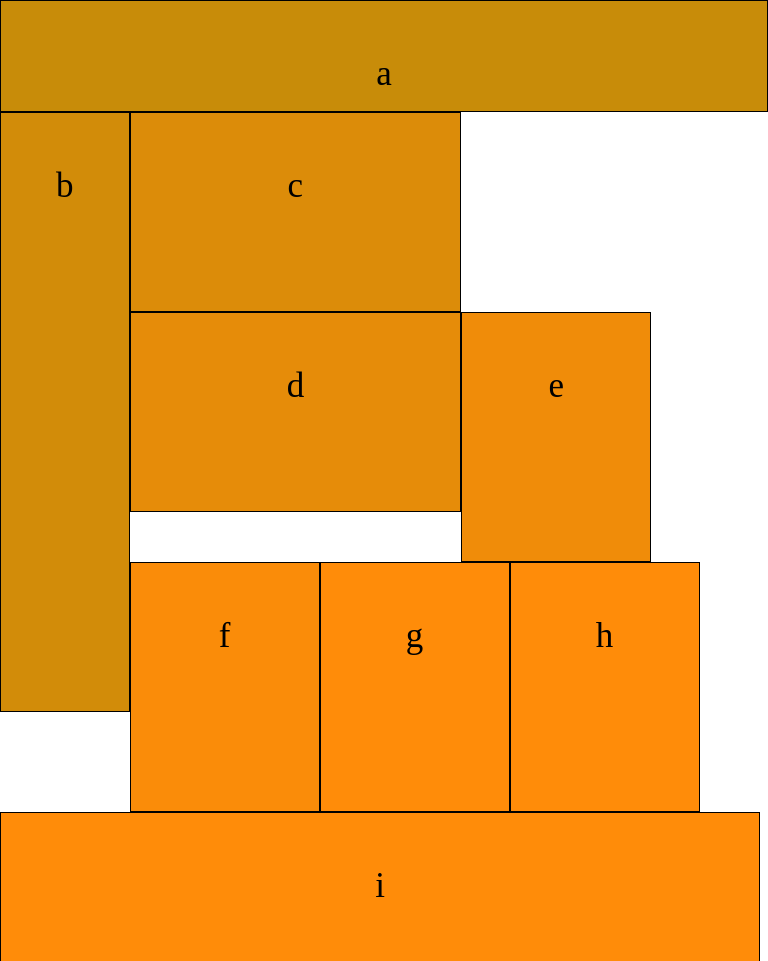
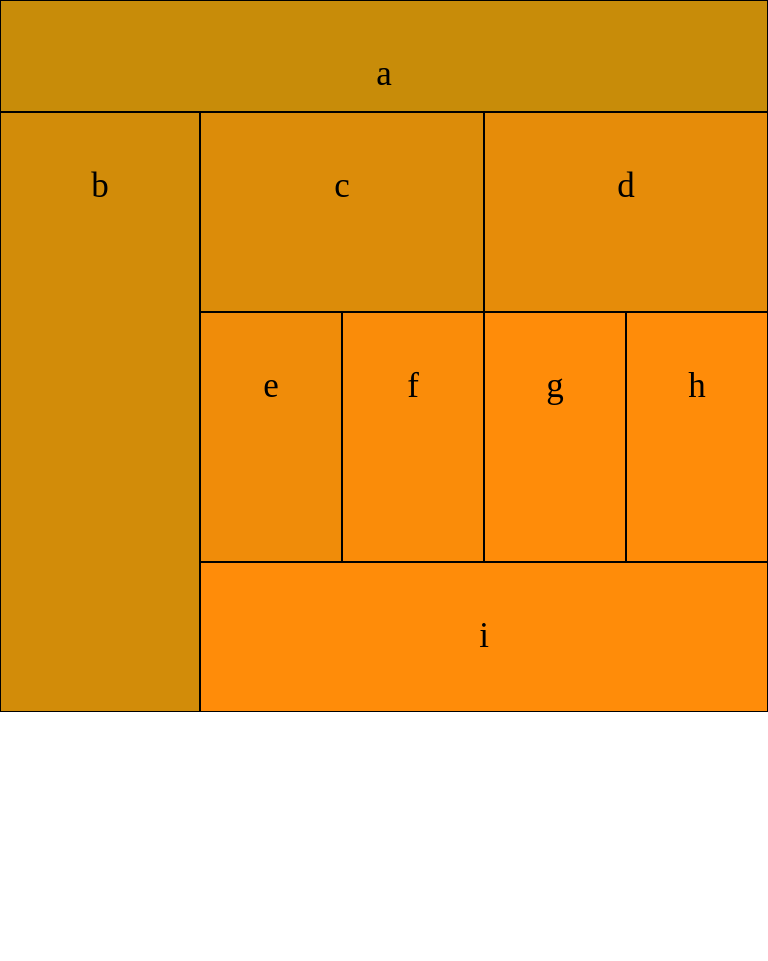
Before and after one commit to Hussein66253/lab-01, a plain HTML site: page index.html in a window 768 px wide. After the commit the page ends 800 px from the top, so only its background shows below. Drawn offline with Linux system fonts and the light colour scheme.

Commit message:
lab1 is fixed and done

```diff
--- a/css/base.css
+++ b/css/base.css
@@ -5,6 +5,7 @@
     background-color: rgb(200, 238, 231);
     border-style: solid;
     border-width: thin;
+    border-bottom: none;
     text-align: center;
     padding: 55px;
   }
@@ -17,6 +18,7 @@
     background-color: rgb(210, 238, 231);
     border-style: solid;
     border-width: thin;
+    border-bottom: none;
     text-align: center;
     padding: 55px;
   }
@@ -29,6 +31,7 @@
     background-color: rgb(220, 238, 231);
     border-style: solid;
     border-width: thin;
+    border-bottom: none;
     text-align: center;
     padding: 55px;
 }
@@ -41,6 +44,7 @@
     background-color: rgb(230, 238, 231);
     border-style: solid;
     border-width: thin;
+    border-bottom: none;
     text-align: center;
     padding: 55px;
 }
@@ -53,6 +57,8 @@
     background-color: rgb(240, 238, 231);
     border-style: solid;
     border-width: thin;
+    border-right: none;
+    border-bottom: none;
     text-align: center;
     padding: 55px;
     float: left;
@@ -66,6 +72,7 @@
     background-color: rgb(250, 238, 231);
     border-style: solid;
     border-width: thin;
+    border-bottom: none;
     text-align: center;
     padding: 55px;
     float: left;
@@ -77,12 +84,12 @@
 
 #G{
     clear: both;
-
     width: 50%;
     height: 250px;
     background-color: rgb(250, 200, 231);
     border-style: solid;
     border-width: thin;
+    border-right: none;
     text-align: center;
     padding: 55px;
     float: left;
@@ -109,6 +116,7 @@
     background-color: rgb(250, 190, 231);
     border-style: solid;
     border-width: thin;
+    border-top: none;
     text-align: center;
     padding: 55px;
     float: left;
@@ -136,7 +144,7 @@
 
 #C{
     float: left;
-    width: 43.2%;
+    width: calc(50% - 100px);
     height: 200px;
     background-color: rgb(220, 140, 9);
     border-style: solid;
@@ -147,10 +155,10 @@
 
 
 #D{
-    /* clear: right; */
-    float: left;
-    width: 43.2%;
-    height: 200px;
+order: 3;
+ float: right;
+ width: calc(50% - 100px);
+ height: 200px;
     background-color: rgb(230, 140, 9);
     border-style: solid;
     border-width: thin;
@@ -161,63 +169,59 @@
 }
 
 #E{
-    clear: right ;
+    /* clear: right ; */
     float: left;
-    /* display: inline-block; */
-    width: 190px;
+    /* width: 25%; */
+    width: calc(25% - 50px);
     height: 250px;
     background-color: rgb(240, 140, 9);
     border-style: solid;
     border-width: thin;
     text-align: center;
     padding: 55px;
-    /* border-right: none; */
 }
 
 #F{
+    /* clear: right; */
     float: left;
-    width: 190px;
+    width: calc(25% - 50px);
     height: 250px;
     background-color: rgb(250, 140, 9);
     border-style: solid;
     border-width: thin;
     text-align: center;
     padding: 55px;
-    /* border-left: none; */
 
 }
 
 #G{
     float: left;
-    /* display: inline-block; */
-    width: 190px;
+    width: calc(25% - 50px);
     height: 250px;
     background-color: rgb(260, 140, 9);
     border-style: solid;
     border-width: thin;
     text-align: center;
     padding: 55px;
-    /* border-right: none; */
 }
 
 #H{
     float: left;
-    width: 190px;
+    width: calc(25% - 50px);
     height: 250px;
     background-color: rgb(270, 140, 9);
     border-style: solid;
     border-width: thin;
     text-align: center;
     padding: 55px;
-    /* border-left: none; */
 
 }
 
 #I{
     clear: right ;
-    float: left;
+    float: left    ;
     /* display: inline-block; */
-    width: 760px;
+    width: calc(100% - 200px);
     height: 150px;
     background-color: rgb(280, 140, 9);
     border-style: solid;
--- a/css/layout.css
+++ b/css/layout.css
@@ -1,14 +1,14 @@
 * {
     box-sizing: border-box;
   }
+
 @media  screen and (min-width: 768px) and (max-width: 960px ) {
     #Aside{
         float: left;
     }
 
-}
     #B{
-
+        width: 200px;
         height: 600px;
         background-color: rgb(210, 140, 9);
         border-style: solid;
@@ -16,3 +16,4 @@
         text-align: center;
         padding: 55px;
       }
+}
```
Also changed, not shown: index.html (+1 -1 lines). Lines whose indentation alone changed are shown as unchanged.
